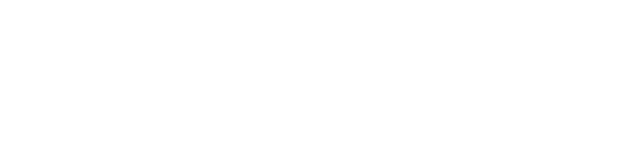
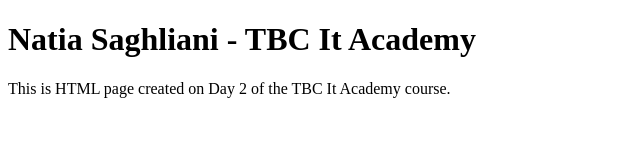
Before and after one commit to natia-saghliani-tbc-it-academy/git-day-2-github-homework, a plain HTML site: page index.html in a window 1280 px wide. Shown: the whole page, without its empty margins (0-640 px from the left). Drawn offline with Linux system fonts and the light colour scheme.

Commit message:
feat: update index.html content

```diff
--- a/index.html
+++ b/index.html
@@ -1,10 +1,17 @@
 <!DOCTYPE html>
 <html lang="en">
+
 <head>
     <meta charset="UTF-8">
     <meta name="viewport" content="width=device-width, initial-scale=1.0">
     <title>Day 2</title>
 </head>
+
 <body>
+    <h1>Natia Saghliani - TBC It Academy</h1>
+    <p>
+        This is HTML page created on Day 2 of the TBC It Academy course.
+    </p>
 </body>
+
 </html>
```
